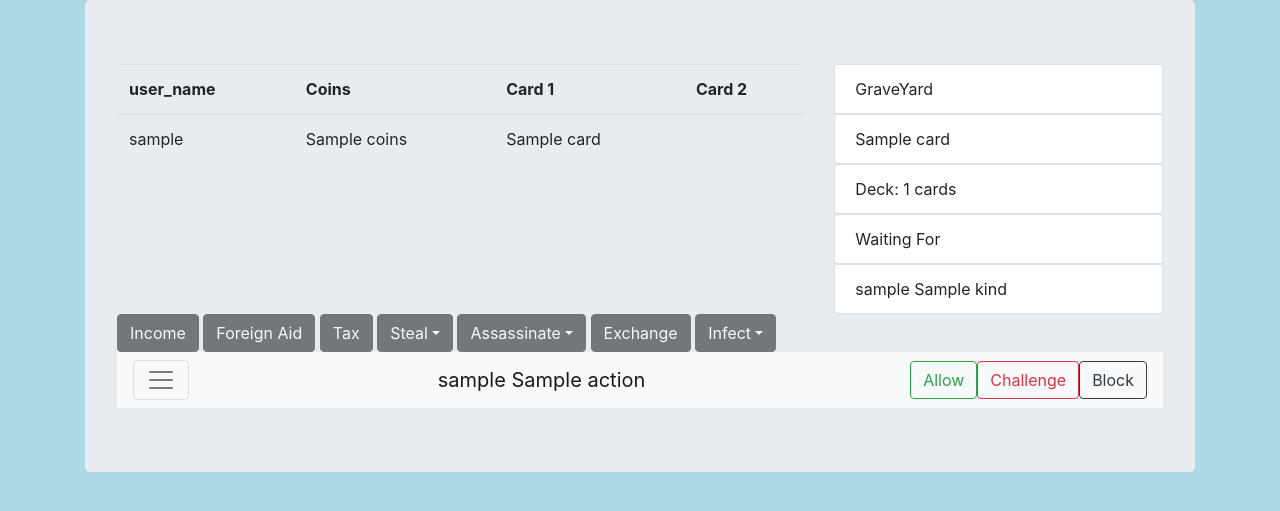
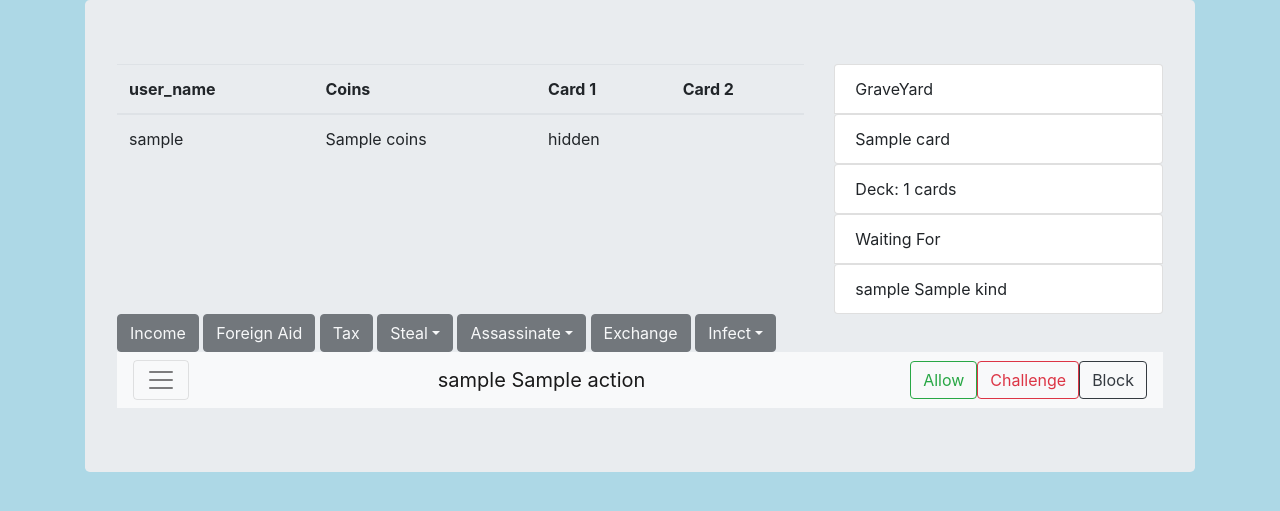
Before and after one commit to teddypo/teddypocards, a Flask app: template templates/mongo_play_page.html in a window 1280 px wide. Shown: the top 511 px of the page. Run offline with Flask 2, Linux system fonts and the light colour scheme; the template is opened without the code that fills it: most values are stand-ins (such as "Sample title", 1, 10 or a date in 2020); parts of the project's set-up code (start-up, migrations or seed data) failed here and were passed over; some libraries are stand-ins or nearby versions.

Commit message:
Fix bug: other users cards should be hidden in template

```diff
--- a/templates/mongo_play_page.html
+++ b/templates/mongo_play_page.html
@@ -28,8 +28,10 @@
 				{% for i in range(2) %}
 				{% if player.cards|length < (i+1) %}
                 <td scope="col" id="card_{{player.user_name}}_{{loop.index0}}"></td>
-				{% else%}
+                {% elif player.user_name == user_name %}
                 <td scope="col" id="card_{{player.user_name}}_{{loop.index0}}">{{player.cards[i]}}</td>
+                {% else%}
+                <td scope="col" id="card_{{player.user_name}}_{{loop.index0}}">hidden</td>
 				{% endif %}
 				{% endfor %}
 			</tr>
```
